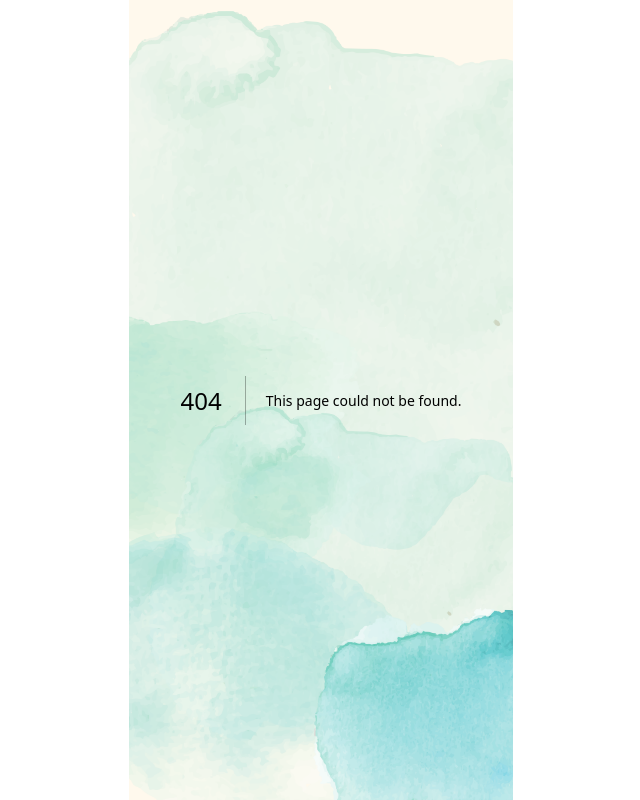
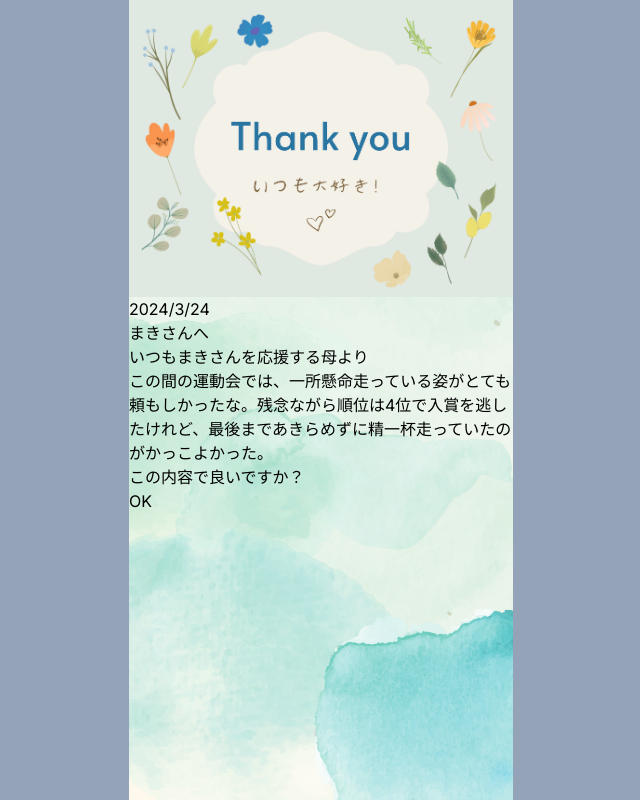
Before and after one commit to mae616/Dots-to-Code-bene, a Next.js app: page /cardprints in a window 1280 px wide. Before the commit this address had no page. Shown: the whole page, without its empty margins (319-959 px from the left). Built offline with nearby package versions, Linux system fonts and the light colour scheme.

Commit message:
カード選びと印刷イメージ

```diff
--- /dev/null
+++ b/src/app/cardprints/Cardprint.js
@@ -0,0 +1,18 @@
+import React from 'react';
+
+function Cardprint ({created_at,image,nameto,comment,namefrom}){
+  return (
+      <div className='cardprint-item'>
+        <div className='cardprint-date'>{created_at}</div>
+        <img
+          className='cardprint-image'
+          src={image}
+        />
+        <div>{nameto}</div>
+        <div>{comment}</div>
+        <div>{namefrom}</div>
+      </div>
+    );
+ }
+
+export default Cardprint;
--- /dev/null
+++ b/src/app/cardprints/_page.jsx
@@ -0,0 +1,42 @@
+import React from 'react';
+import Cardprint from './Cardprint';
+
+function PrintCard (){
+  const CardPrintList = [
+      {
+        created_at: '2024/3/24',
+        image:'/Cardimage/Flowercard.png',
+        nameto:'まきさんへ',
+        namefrom:'いつもまきさんを応援する母より',
+        comment:'この間の運動会では、一所懸命走っている姿がとても頼もしかったな。残念ながら順位は4位で入賞を逃したけれど、最後まであきらめずに精一杯走っていたのがかっこよかった。',
+
+      },
+
+    ];
+
+    return (
+      <div>
+        <div className='cardtype'>
+          {/* mapメソッドを用いて、Languageコンポーネントを表示してください */}
+          {cardprintList.map((CardPrintItem) => {
+            return (
+              // Languageコンポーネントを呼び出し、その中でpropsを渡してください
+             <CardPrintItem
+              date={CardPrintItem.date}
+              nameto={CardPrintItem.nameto}
+              image={CardPrintItem.image}
+              comment={CardPrintItem.comment}
+              namefrom={CardPrintItem.namefrom}
+             />
+            )
+          })}
+
+        </div>
+        <h1>この内容で良いですか？</h1>
+        <button>OK</button>
+      </div>
+    );
+  }
+
+
+export default PrintCard;
--- /dev/null
+++ b/src/app/cardprints/page.jsx
@@ -0,0 +1,23 @@
+import React from 'react';
+import Cardprint from './Cardprint';
+import { Dai_Banna_SIL } from 'next/font/google';
+
+export default function PrintCard() {
+  return(
+    <>{/* ここからテスト挿入　0320  */}
+    <main>
+      <img src="/Cardimage/Flowercard.png"/>
+       <div>2024/3/24</div>
+       <div>
+          <p>まきさんへ</p>
+          <div>いつもまきさんを応援する母より</div>
+          <div>
+          この間の運動会では、一所懸命走っている姿がとても頼もしかったな。残念ながら順位は4位で入賞を逃したけれど、最後まであきらめずに精一杯走っていたのがかっこよかった。
+          </div>
+        </div>
+
+      <h1>この内容で良いですか？</h1>
+      <button>OK</button>
+    </main></>
+  );
+}
--- a/src/app/makecard/Cardtype.js
+++ b/src/app/makecard/Cardtype.js
@@ -2,14 +2,22 @@ import React from 'react';
 
 function Cardtype ({name,image}){
   return (
-      <div className='cardtype-item'>
-        <div className='cardtype-name'>{name}</div>
-        <img
-          className='cardtype-image'
+      <div>
+       <img
+          className="w-11/12 p-2 justify-center rounded"
           src={image}
         />
+
       </div>
     );
  }
 
+
+
+
+
+
+
+
+
 export default Cardtype;
--- a/src/app/makecard/page.jsx
+++ b/src/app/makecard/page.jsx
@@ -23,8 +23,8 @@ function Makecard (){
 
     return (
       <div>
-        <h1>好きなカードをえらんでね</h1>
-        <div className='cardtype'>
+        <h1 className="flex flex-col text-2xl items-center justify-center pt-4 mb-2">好きなカードをえらんでね</h1>
+        <div className="grid grid-cols-2 items-center gap-5">
           {/* mapメソッドを用いて、Languageコンポーネントを表示してください */}
           {cardtypeList.map((cardtypeItem) => {
             return (
--- /dev/null
+++ b/src/app/makecard/stylesheet.css
@@ -0,0 +1,64 @@
+html {
+  font: 100% / 1.5 "Lato", "Hiragino Maru Gothic Pro", "Meiryo UI", Meiryo, "MS PGothic", sans-serif;
+  background: #f9fbfe;
+}
+
+h1, h2, h3, h4, h5, h6, p, div {
+   color: #2b546a;
+   font-weight: normal;
+}
+
+h1 {
+  font-size: 1.5rem;
+}
+
+body {
+  margin: 0;
+  padding: 0;
+}
+
+h1 {
+  padding-top: 40px;
+  text-align:center;
+}
+
+p {
+  text-align:center;
+}
+
+.cardtypeimage {
+  height: 640px;
+  width: 825px;
+  padding: 0 70px;
+  margin: auto;
+}
+
+.cardtype-item {
+  width: 240px;
+  height: 250px;
+  background: #ffffff;
+  margin: 15px;
+  float: left;
+  box-shadow: rgba(0, 0, 0, 0.12) 0px 1px 6px, rgba(0, 0, 0, 0.12) 0px 1px 4px;
+  border-radius: 3px;
+  position: relative;
+}
+
+.cardtype-name {
+  position: absolute;
+  left: 0;
+  right: 0;
+  top: 40px;
+  margin: auto;
+  text-align: center;
+}
+
+.cardtype-type {
+  position: absolute;
+  left: 0;
+  right: 0;
+  bottom: 40px;
+  margin: auto;
+  height: auto;
+  width: 60%;
+}
```
